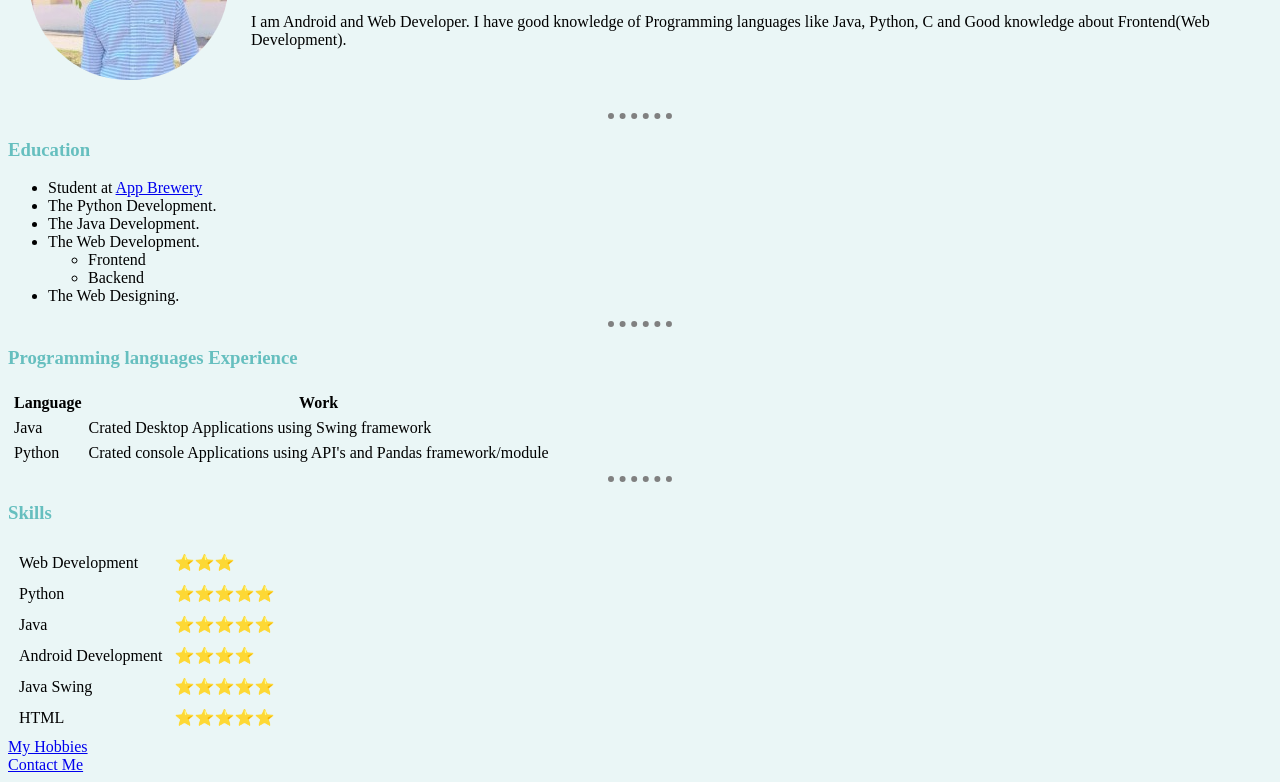
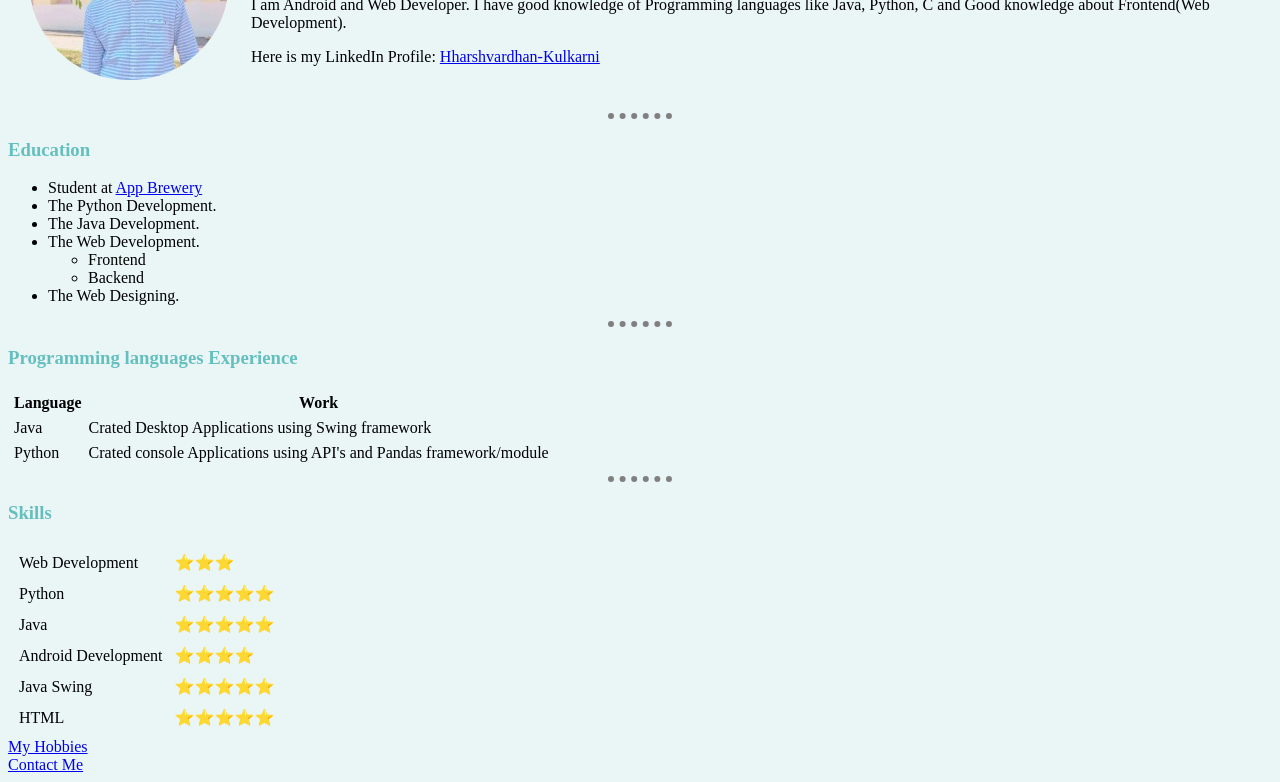
Before and after one commit to coder-harshkulkarni/Personal-CV, a plain HTML site: page index.html in a window 1280 px wide. Shown: the part 149-931 px from the top of the page. Drawn offline with Linux system fonts and the light colour scheme.

Commit message:
Add LinkedIn id link in home page

```diff
--- a/index.html
+++ b/index.html
@@ -18,6 +18,8 @@
         <p><em>Student at <strong>App Brewery</strong> as <strong>Python Backend Developer</strong></em></p>
         <p>I am Android and Web Developer. I have good knowledge of Programming languages like Java, Python, C
           and Good knowledge about Frontend(Web Development).</p>
+        <p>Here is my LinkedIn Profile: <a href="https://www.linkedin.com/in/harshvardhan-kulkarni/"
+            rel="noopener noreferrer"> Hharshvardhan-Kulkarni</a></p>
       </td>
     </tr>
   </table>
```
